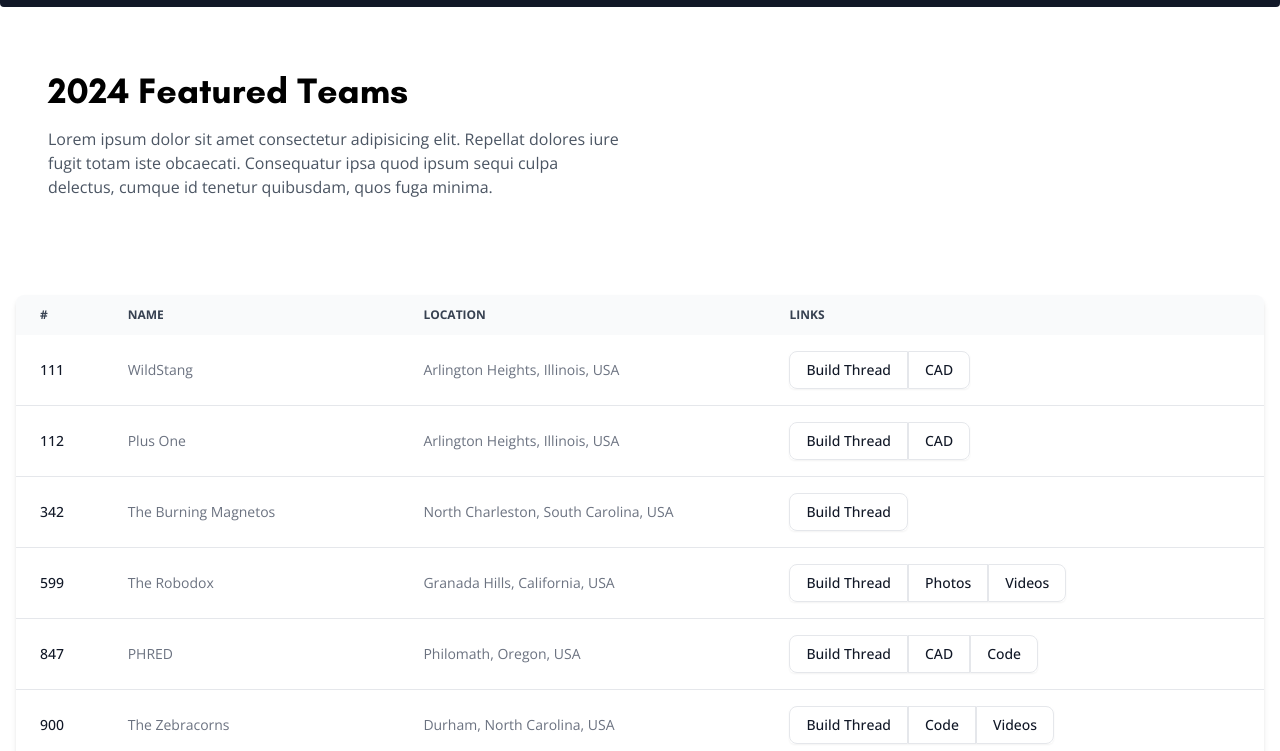
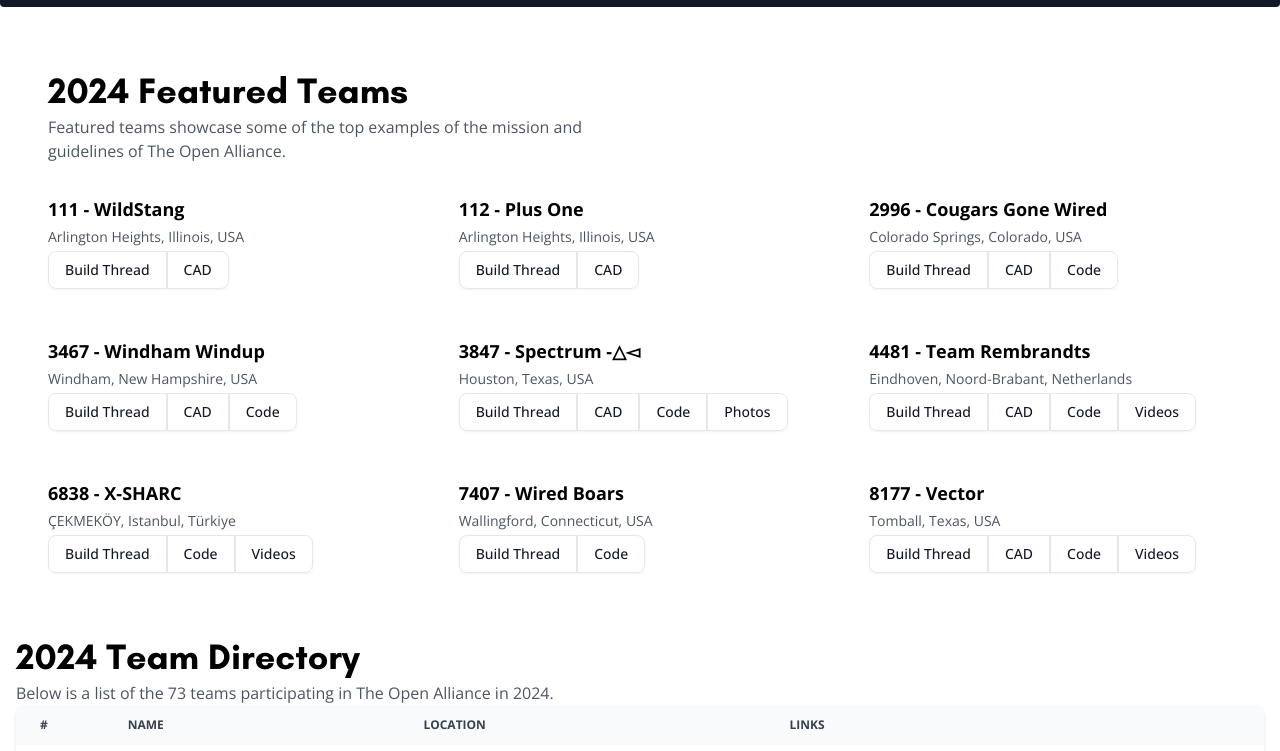
Before and after one commit to theopenalliance/theopenalliance.github.io, a Gatsby site: page /teams/2024 in a window 1280 px wide. Shown: the part 49-800 px from the top of the page. Built offline with nearby package versions, Linux system fonts and the light colour scheme; Gatsby itself is replaced by a stand-in of ours.

Commit message:
Add teams

```diff
--- a/src/components/TeamInfoTable.tsx
+++ b/src/components/TeamInfoTable.tsx
@@ -14,8 +14,21 @@ export interface TeamInfo {
 
 export default function TeamInfoTable(props: {
   teamInfo: TeamInfo[];
+  year: number;
 }): JSX.Element {
   return (
+    <>
+      <div className="max-w-xl">
+        <h2 className="text-3xl font-bold sm:text-4xl font-display">
+          {props.year} Team Directory
+        </h2>
+
+        <p className="mt-1 text-gray-600">
+          Below is a list of the {props.teamInfo.length} teams participating in
+          The Open Alliance in {props.year}.
+        </p>
+      </div>
+
       <div className="relative overflow-x-auto shadow-md sm:rounded-lg">
         <table className="w-full text-sm text-left rtl:text-right text-gray-500">
           <thead className="text-xs text-gray-700 uppercase bg-gray-50">
@@ -46,7 +59,10 @@ export default function TeamInfoTable(props: {
                 <td className="px-6 py-4">{t.name}</td>
                 <td className="px-6 py-4">{t.location}</td>
                 <td className="px-6 py-4">
-                <div className="inline-flex rounded-md shadow-sm " role="group">
+                  <div
+                    className="inline-flex rounded-md shadow-sm "
+                    role="group"
+                  >
                     {t.media?.map((m) => (
                       <a
                         href={m.url}
@@ -62,6 +78,7 @@ export default function TeamInfoTable(props: {
           </tbody>
         </table>
       </div>
+    </>
   );
 }
 
@@ -77,10 +94,9 @@ export function FeaturedTeamInfos(props: {
             {props.year} Featured Teams
           </h2>
 
-          <p className="mt-4 text-gray-600">
-            Lorem ipsum dolor sit amet consectetur adipisicing elit. Repellat
-            dolores iure fugit totam iste obcaecati. Consequatur ipsa quod ipsum
-            sequi culpa delectus, cumque id tenetur quibusdam, quos fuga minima.
+          <p className="mt-1 text-gray-600">
+            Featured teams showcase some of the top examples of the mission and
+            guidelines of The Open Alliance.
           </p>
         </div>
 
--- a/src/data/teams2024.json
+++ b/src/data/teams2024.json
@@ -94,6 +94,17 @@
       {
         "url": "https://www.youtube.com/@FIRSTZebracorn",
         "name": "Videos"
+      }
+    ]
+  },
+  {
+    "number": 948,
+    "name": "NRG (Newport Robotics Group)",
+    "location": "Bellevue, Washington, USA",
+    "media": [
+      {
+        "url": "https://www.chiefdelphi.com/t/nrg-948-2023-2024-open-alliance-thread/443508",
+        "name": "Build Thread"
       }
     ]
   },
@@ -218,6 +229,29 @@
       {
         "url": "https://github.com/frc1418",
         "name": "Code"
+      }
+    ]
+  },
+  {
+    "number": 1466,
+    "name": "Webb Robotics",
+    "location": "Knoxville, Tennessee, USA",
+    "media": [
+      {
+        "url": "https://www.chiefdelphi.com/t/frc-1466-webb-robotics-2024-build-thread/446029",
+        "name": "Build Thread"
+      },
+      {
+        "url": "https://cad.onshape.com/documents/cb5a0430dc81e6ef948e969a/w/144b474944160f03812fef56/e/59191ae8df8bdefa2e666561?renderMode=0&uiState=6586fbc843790f77f7a11143",
+        "name": "CAD"
+      },
+      {
+        "url": "https://github.com/FRC1466",
+        "name": "Code"
+      },
+      {
+        "url": "https://www.youtube.com/@webb1466",
+        "name": "Videos"
       }
     ]
   },
@@ -422,6 +456,25 @@
     ]
   },
   {
+    "number": 3161,
+    "name": "Tronic Titans",
+    "location": "Oakville, Ontario, Canada",
+    "media": [
+      {
+        "url": "https://www.chiefdelphi.com/t/tronic-titans-3161-build-thread-open-alliance-2024/447265",
+        "name": "Build Thread"
+      },
+      {
+        "url": "https://www.flickr.com/photos/htrobotics/",
+        "name": "Photos"
+      },
+      {
+        "url": "https://www.youtube.com/channel/UCI7JLXqHLQCishaC2rWj0SQ",
+        "name": "Videos"
+      }
+    ]
+  },
+  {
     "number": 3181,
     "name": "Pittsford Panthers",
     "location": "Pittsford, New York, USA",
@@ -437,6 +490,25 @@
       {
         "url": "https://www.youtube.com/@PittsfordRobotics3181",
         "name": "Videos"
+      }
+    ]
+  },
+  {
+    "number": 3467,
+    "name": "Windham Windup",
+    "location": "Windham, New Hampshire, USA",
+    "media": [
+      {
+        "url": "https://www.chiefdelphi.com/t/team-3467-2024-build-blog/445350",
+        "name": "Build Thread"
+      },
+      {
+        "url": "https://cad.onshape.com/documents/2fc7c67cf0caa47d6fd88b44/w/50f8171b9e5f18a6a9f1f1d8/e/bc85563405848dc625f6a416?renderMode=0&uiState=659428364c84e33f26e6df12",
+        "name": "CAD"
+      },
+      {
+        "url": "https://github.com/WHS-FRC-3467",
+        "name": "Code"
       }
     ]
   },
@@ -1109,6 +1181,33 @@
     ]
   },
   {
+    "number": 9312,
+    "name": "NERD Spark",
+    "location": "Albion, Michigan, USA",
+    "media": [
+      {
+        "url": "https://www.nerdspark.org/repositories/mechanical",
+        "name": "Build Thread"
+      },
+      {
+        "url": "https://www.nerdspark.org/repositories/mechanical",
+        "name": "CAD"
+      },
+      {
+        "url": "https://www.nerdspark.org/repositories/programming",
+        "name": "Code"
+      },
+      {
+        "url": "https://www.instagram.com/nerd_spark9312/",
+        "name": "Photos"
+      },
+      {
+        "url": "https://www.youtube.com/@nerdspark",
+        "name": "Videos"
+      }
+    ]
+  },
+  {
     "number": 9496,
     "name": "Lynk",
     "location": "Forest City, North Carolina, USA",
--- a/src/pages/teams/2022.tsx
+++ b/src/pages/teams/2022.tsx
@@ -454,7 +454,7 @@ export default function Teams2022(): JSX.Element {
       </Helmet>
 
       <FeaturedTeamInfos teamInfo={spotlightTeams} year={2022} />
-      <TeamInfoTable teamInfo={allTeams} />
+      <TeamInfoTable teamInfo={allTeams} year={2022} />
     </Layout>
   );
 }
--- a/src/pages/teams/2023.tsx
+++ b/src/pages/teams/2023.tsx
@@ -948,7 +948,7 @@ export default function Teams2023(): JSX.Element {
       </Helmet>
 
       <FeaturedTeamInfos teamInfo={spotlightTeams} year={2023} />
-      <TeamInfoTable teamInfo={allTeams} />
+      <TeamInfoTable teamInfo={allTeams} year={2023} />
     </Layout>
   );
 }
--- a/src/pages/teams/2024.tsx
+++ b/src/pages/teams/2024.tsx
@@ -13,7 +13,9 @@ import teamData from "../../data/teams2024.json";
 const allTeams: TeamInfo[] = teamData;
 
 const spotlightTeams: TeamInfo[] = allTeams.filter((t) =>
-  [0].includes(t.number)
+  [
+    95, 111, 112, 2996, 3467, 3512, 3847, 4481, 6328, 6838, 7407, 7461, 8177,
+  ].includes(t.number)
 );
 
 export default function Teams2024(): JSX.Element {
@@ -24,7 +26,7 @@ export default function Teams2024(): JSX.Element {
       </Helmet>
 
       <FeaturedTeamInfos teamInfo={spotlightTeams} year={2024} />
-      <TeamInfoTable teamInfo={allTeams} />
+      <TeamInfoTable teamInfo={allTeams} year={2024} />
     </Layout>
   );
 }
```
Lines whose indentation alone changed are shown as unchanged.
